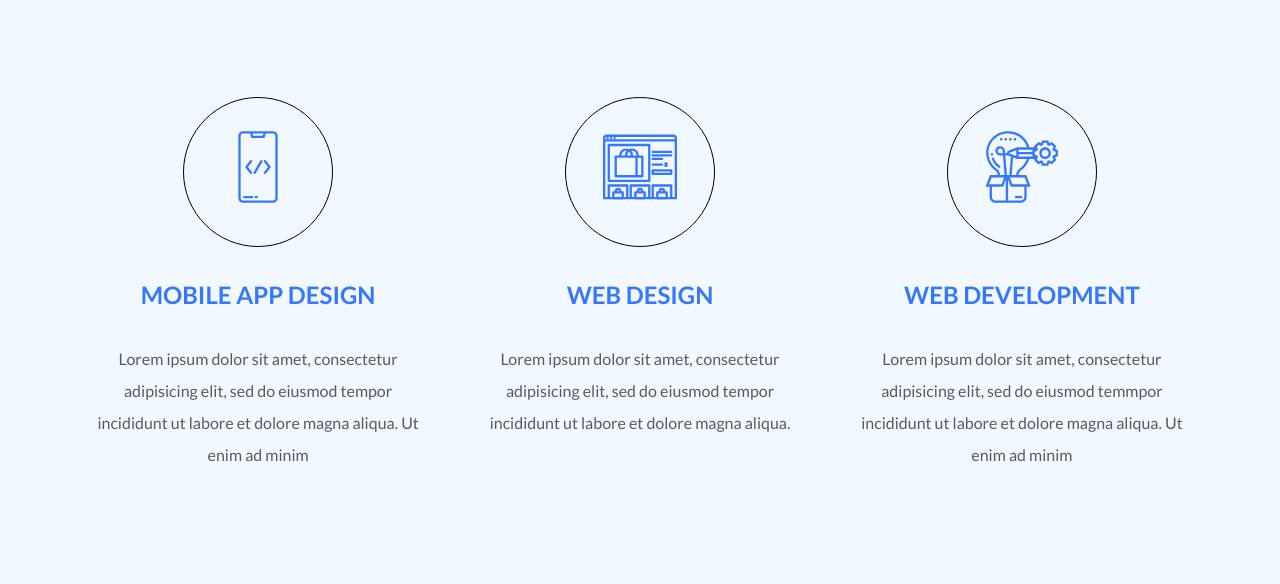
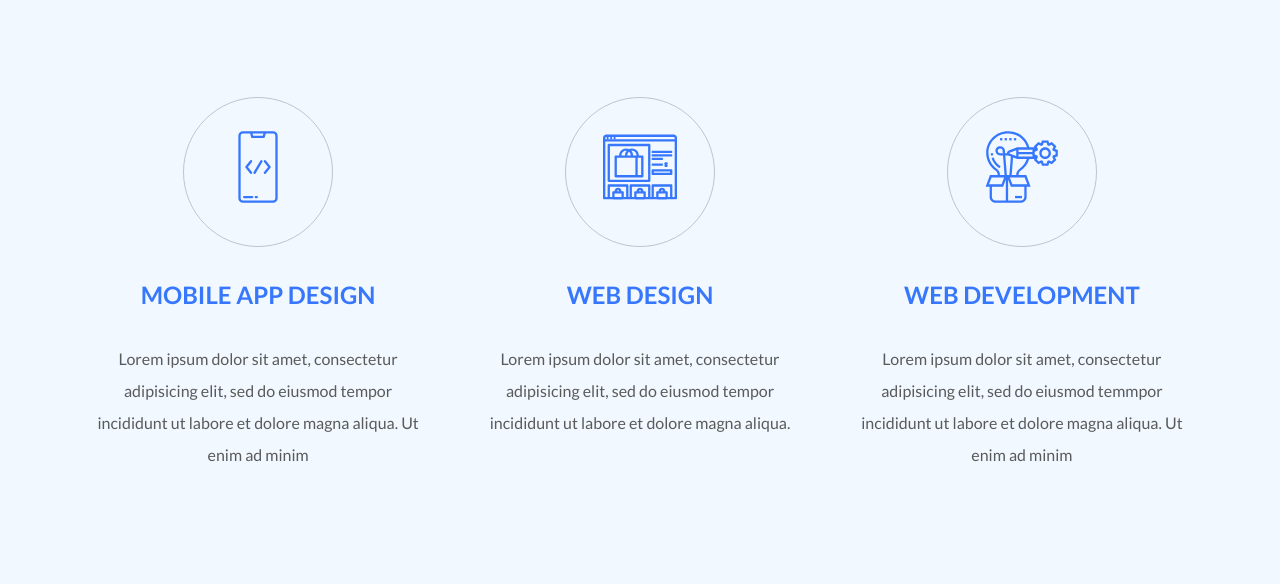
Before and after one commit to KateKharchenko/portfolio-11, a website: page index.html in a window 1280 px wide. Shown: the part 193-777 px from the top of the page. Drawn offline with Linux system fonts and the light colour scheme.

Commit message:
change color icon

```diff
--- a/scss/_pasha.scss
+++ b/scss/_pasha.scss
@@ -36,7 +36,7 @@
     width: 150px;
     height: 150px;
     display: flex;
-    border: $b-width solid #000;
+    border: $b-width solid #bdc6cf;
     justify-content: center;
     align-items: center;
   }
```
Also changed, not shown: css/styles.css, 1 other file.
